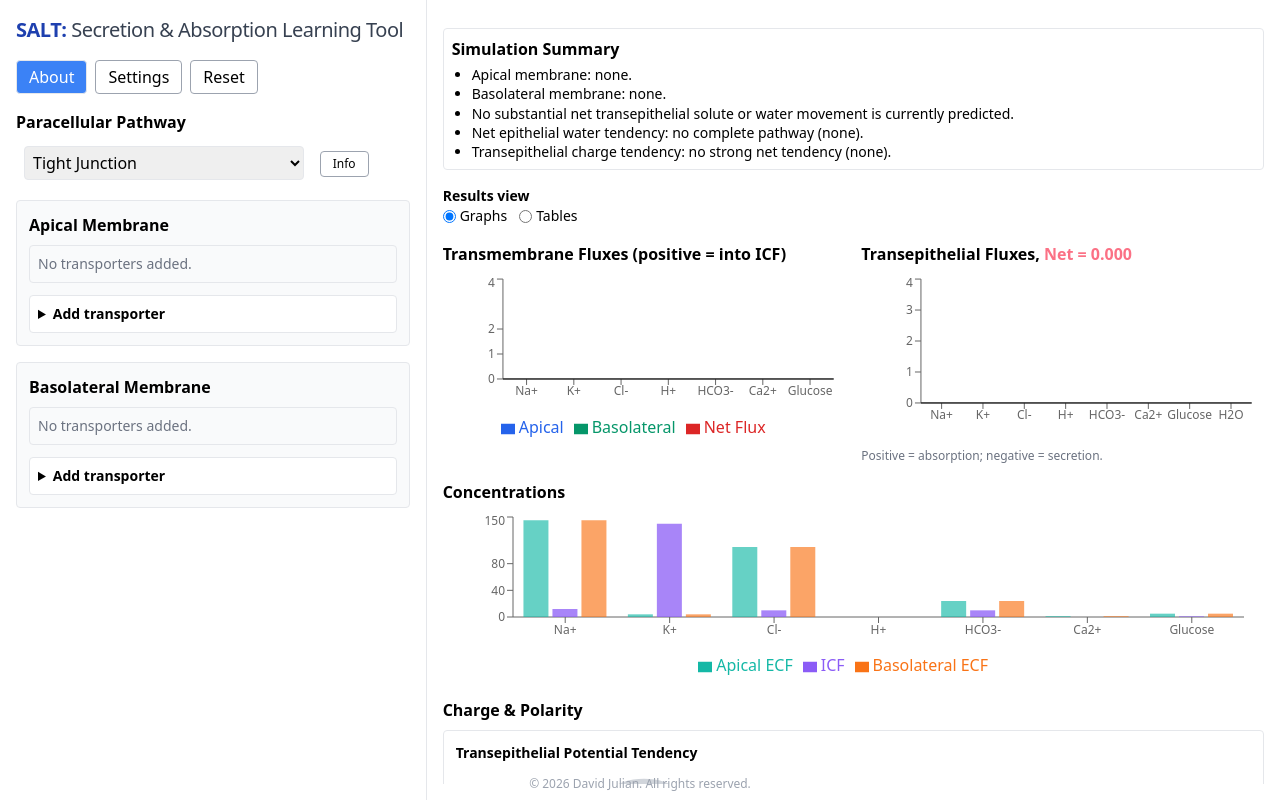
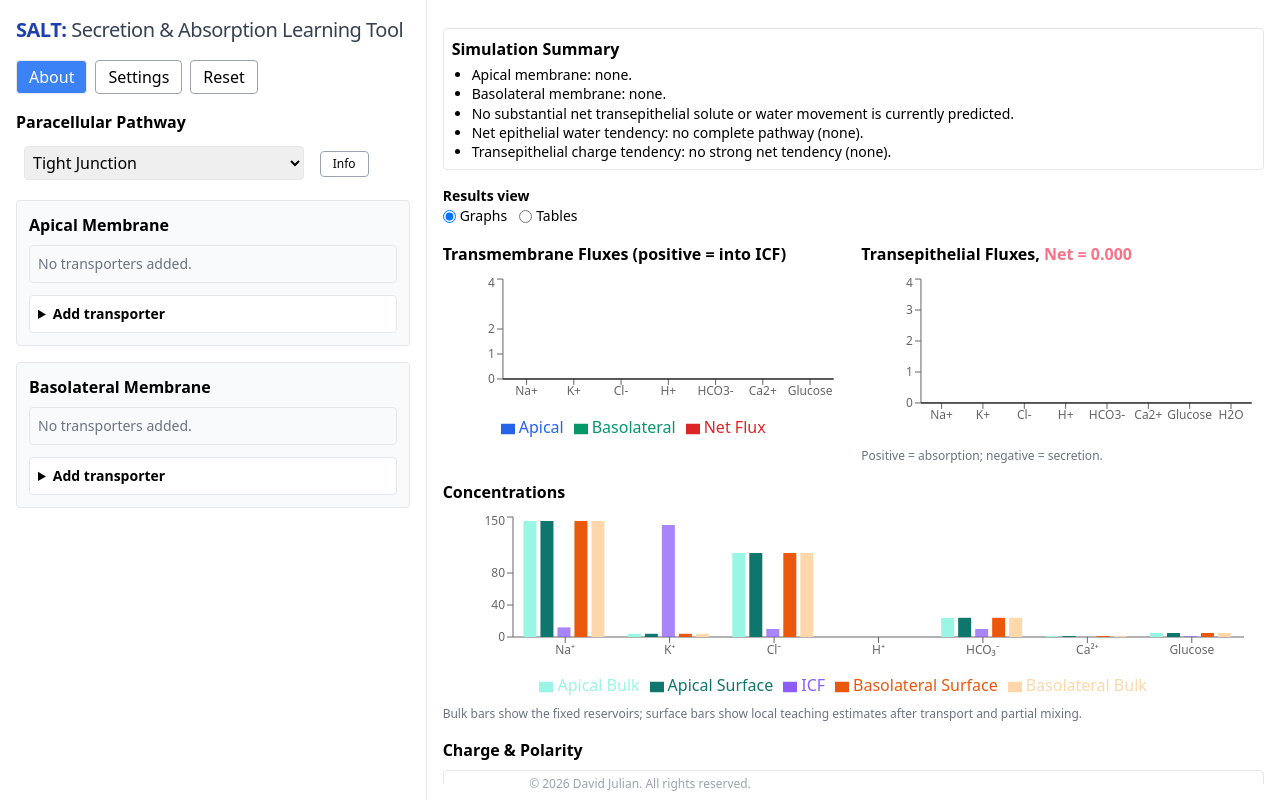
Before and after one commit to davidjulian/SALT, a React (Create React App) app: page / in a window 1280 px wide. Built offline with nearby package versions, Linux system fonts and the light colour scheme.

Commit message:
add apical and basolateral surface layers

```diff
--- a/src/App.js
+++ b/src/App.js
@@ -283,6 +283,66 @@ const INITIAL_CONCENTRATIONS = {
   basolateralECF:{ 'Na+':145, 'K+':4,   'Cl-':105, 'H+':0.00004, 'HCO3-':24, 'Ca2+':1.2, 'Glucose':5,  'H2O':100 }
 };
 
+const CONCENTRATION_EDIT_IONS = ['Na+', 'K+', 'Cl-', 'HCO3-', 'Ca2+', 'Glucose'];
+const ION_LABEL = {
+  'Na+': 'Na⁺',
+  'K+': 'K⁺',
+  'Cl-': 'Cl⁻',
+  'H+': 'H⁺',
+  'HCO3-': 'HCO₃⁻',
+  'Ca2+': 'Ca²⁺',
+  Glucose: 'Glucose',
+  H2O: 'H₂O'
+};
+const SURFACE_TRANSPORT_SENSITIVITY = 0.5;
+const SURFACE_MIXING_FRACTION = 0.25;
+const SURFACE_MAX_MULTIPLIER = 2;
+
+function cloneConcentrations(source) {
+  return {
+    apicalECF: { ...source.apicalECF },
+    icf: { ...source.icf },
+    basolateralECF: { ...source.basolateralECF }
+  };
+}
+
+function surfaceClamp(value, bulkValue) {
+  const upper = Math.max((bulkValue || 1) * SURFACE_MAX_MULTIPLIER, 1);
+  return Math.min(Math.max(value, 0), upper);
+}
+
+function surfacePHDirection(flux) {
+  const surfaceHChange = -flux;
+  if (Math.abs(surfaceHChange) < 0.001) return 'no strong local pH tendency';
+  return surfaceHChange > 0 ? 'surface pH tends lower' : 'surface pH tends higher';
+}
+
+function buildSurfaceConcentrations(apicalBulk, basolateralBulk, apicalFlux, basolateralFlux) {
+  const transportScale = SURFACE_TRANSPORT_SENSITIVITY * (1 - SURFACE_MIXING_FRACTION);
+  const apicalSurface = { ...apicalBulk };
+  const basolateralSurface = { ...basolateralBulk };
+
+  Object.keys(apicalBulk).forEach(ion => {
+    if (ion === 'H2O') return;
+    if (ion === 'H+') {
+      apicalSurface[ion] = apicalBulk[ion];
+      basolateralSurface[ion] = basolateralBulk[ion];
+      return;
+    }
+    apicalSurface[ion] = surfaceClamp(apicalBulk[ion] - (apicalFlux[ion] || 0) * transportScale, apicalBulk[ion]);
+    basolateralSurface[ion] = surfaceClamp(basolateralBulk[ion] - (basolateralFlux[ion] || 0) * transportScale, basolateralBulk[ion]);
+  });
+
+  return {
+    apicalSurface,
+    basolateralSurface,
+    pHTendency: {
+      apical: surfacePHDirection(apicalFlux['H+'] || 0),
+      basolateral: surfacePHDirection(basolateralFlux['H+'] || 0)
+    }
+  };
+}
+
 export default function App() {
   // State
   const [showAbout, setShowAbout] = useState(false);
@@ -292,6 +352,7 @@ export default function App() {
   const [result, setResult] = useState(null);
   const [showSettings, setShowSettings] = useState(false);
   const [resultsView, setResultsView] = useState('graphs');
+  const [baseConcentrations, setBaseConcentrations] = useState(() => cloneConcentrations(INITIAL_CONCENTRATIONS));
 
   // ECF model state
 const [ecfModel, setEcfModel] = useState('infinite'); // 'infinite' or 'finite'
@@ -315,7 +376,8 @@ const [electrochemicalFeedback, setElectrochemicalFeedback] = useState(false);
   paraAnionPerm,
   ecfModel,
   ecfPoolSize,
-  electrochemicalFeedback
+  electrochemicalFeedback,
+  baseConcentrations
 ]);
 
 
@@ -358,6 +420,21 @@ const [electrochemicalFeedback, setElectrochemicalFeedback] = useState(false);
     setTransporters(ts => ts.filter(t => t.uid !== uid));
   };
 
+  const updateBaseConcentration = (compartment, ion, value) => {
+    const numeric = Math.max(Number(value) || 0, 0);
+    setBaseConcentrations(current => ({
+      ...current,
+      [compartment]: {
+        ...current[compartment],
+        [ion]: numeric
+      }
+    }));
+  };
+
+  const resetBaseConcentrations = () => {
+    setBaseConcentrations(cloneConcentrations(INITIAL_CONCENTRATIONS));
+  };
+
   // --- Simulation Logic ---
 
 // Helper to get placements for a transporter in this simulation step
@@ -387,18 +464,19 @@ function transepithelialFlux(ion, entryIds, exitIds, requirePump, apicalFlux, ba
 }
 
 const calculateFluxesAndConcs = (tList = transporters) => {
-  // Use current ECF concentrations (mutable if finite)
+  // Bulk baths are fixed teaching reservoirs; local surface layers are computed below.
+  const baseline = baseConcentrations;
   let apicalECF, basolateralECF;
   if (ecfModel === 'infinite' || !result) {
-    apicalECF = { ...INITIAL_CONCENTRATIONS.apicalECF };
-    basolateralECF = { ...INITIAL_CONCENTRATIONS.basolateralECF };
+    apicalECF = { ...baseline.apicalECF };
+    basolateralECF = { ...baseline.basolateralECF };
   } else {
     apicalECF = { ...result.concentrations.apicalECF };
     basolateralECF = { ...result.concentrations.basolateralECF };
   }
   const apicalFlux = {};
   const basolateralFlux = {};
-  Object.keys(INITIAL_CONCENTRATIONS.apicalECF).forEach(ion => { apicalFlux[ion] = 0; basolateralFlux[ion] = 0; });
+  Object.keys(baseline.apicalECF).forEach(ion => { apicalFlux[ion] = 0; basolateralFlux[ion] = 0; });
 
   const hasNaKATPase = tList.some(t => t.id === 'NaKATPase' && t.placement !== 'none');
 
@@ -414,7 +492,7 @@ const calculateFluxesAndConcs = (tList = transporters) => {
 
     let rate = (t.kinetics.maxRate / (t.kinetics.Km + 1)) * t.density;
     if (t.id === 'NHE3') {
-      const h = (INITIAL_CONCENTRATIONS.icf['H+']);
+      const h = (baseline.icf['H+']);
       const pH = -Math.log10(h);
       const pH50 = 7.2;
       const sigma = 0.05;
@@ -442,25 +520,29 @@ const calculateFluxesAndConcs = (tList = transporters) => {
     });
   }
 
-  const newICF = { ...INITIAL_CONCENTRATIONS.icf };
+  const newICF = { ...baseline.icf };
   Object.entries(netFlux).forEach(([ion, flux]) => { newICF[ion] += flux; });
   newICF['H+'] = Math.max(newICF['H+'], 1e-8);
 
+  const surfaceReport = buildSurfaceConcentrations(apicalECF, basolateralECF, apicalFlux, basolateralFlux);
+  const apicalSurface = surfaceReport.apicalSurface;
+  const basolateralSurface = surfaceReport.basolateralSurface;
+
   // --- Paracellular Pathway Fluxes ---
   const paraFlux = {};
-  Object.keys(INITIAL_CONCENTRATIONS.apicalECF).forEach(ion => { paraFlux[ion] = 0; });
+  Object.keys(baseline.apicalECF).forEach(ion => { paraFlux[ion] = 0; });
 
   if (paracellularType === 'cation') {
     ['Na+','K+'].forEach(ion => {
-      const cap = apicalECF[ion];
-      const blp = basolateralECF[ion];
+      const cap = apicalSurface[ion];
+      const blp = basolateralSurface[ion];
       paraFlux[ion] = paraCationPerm * (cap - blp);
     });
   }
   if (paracellularType === 'anion') {
     ['Cl-','HCO3-'].forEach(ion => {
-      const cap = apicalECF[ion];
-      const blp = basolateralECF[ion];
+      const cap = apicalSurface[ion];
+      const blp = basolateralSurface[ion];
       paraFlux[ion] = paraAnionPerm * (cap - blp);
     });
   }
@@ -536,9 +618,9 @@ const calculateFluxesAndConcs = (tList = transporters) => {
   }
 
   const waterReport = buildWaterReport(
-    apicalECF,
+    apicalSurface,
     newICF,
-    basolateralECF,
+    basolateralSurface,
     tList,
     paracellularType,
     paraCationPerm,
@@ -559,9 +641,12 @@ const calculateFluxesAndConcs = (tList = transporters) => {
     netFlux,
     concentrations: {
       apicalECF,
+      apicalSurface,
       icf: newICF,
+      basolateralSurface,
       basolateralECF
     },
+    surfaceReport,
     paraFlux,
     transepiFluxData,
     waterReport,
@@ -582,14 +667,25 @@ const calculateFluxesAndConcs = (tList = transporters) => {
         net: result.netFlux[ion]
       }))
     : [];
-  const concData = result
-    ? Object.keys(result.concentrations.icf).filter(ion => ion !== 'H2O').map(ion => ({
-        ion,
-        apicalECF: result.concentrations.apicalECF[ion],
-        icf: result.concentrations.icf[ion],
-        basolateralECF: result.concentrations.basolateralECF[ion]
-      }))
+  const concentrationIons = result
+    ? Object.keys(result.concentrations.icf).filter(ion => ion !== 'H2O')
     : [];
+  const concData = concentrationIons.map(ion => ({
+    ion: ION_LABEL[ion] || ion,
+    apicalBulk: result.concentrations.apicalECF[ion],
+    apicalSurface: result.concentrations.apicalSurface?.[ion] ?? result.concentrations.apicalECF[ion],
+    icf: result.concentrations.icf[ion],
+    basolateralSurface: result.concentrations.basolateralSurface?.[ion] ?? result.concentrations.basolateralECF[ion],
+    basolateralBulk: result.concentrations.basolateralECF[ion]
+  }));
+  const concTableData = concentrationIons.map(ion => ({
+    ion: ION_LABEL[ion] || ion,
+    apicalBulk: result.concentrations.apicalECF[ion],
+    apicalSurface: result.concentrations.apicalSurface?.[ion] ?? result.concentrations.apicalECF[ion],
+    icf: result.concentrations.icf[ion],
+    basolateralSurface: result.concentrations.basolateralSurface?.[ion] ?? result.concentrations.basolateralECF[ion],
+    basolateralBulk: result.concentrations.basolateralECF[ion]
+  }));
 
 // For H⁺/K⁺-ATPase, K⁺ flux can occur with HKATPase on either membrane (no exit needed).
 // Parallel/mirrored H⁺ and HCO₃⁻ TE flux logic: require a proton extruder (NHE3, HATPase, HKATPase) on one membrane and NBCe1 on the opposite membrane (plus Na⁺/K⁺ ATPase for NHE3/NBCe1)
@@ -773,6 +869,7 @@ const calculateFluxesAndConcs = (tList = transporters) => {
       <ul className="list-disc ml-6 mb-3 text-sm">
         <li>This is a teaching model that uses arbitrary units. It is intended to preserve directionality, coupling, osmotic tendencies, charge tendencies, and pathway logic, not research-grade flux magnitudes.</li>
         <li>By default, apical and basolateral bath concentrations are treated as fixed reservoirs. The finite ECF option is mainly useful for exploring consequences of changing bath pools.</li>
+        <li>The app distinguishes fixed bulk bath concentrations from local surface-layer concentrations. Surface values shift with transporter flux and partial mixing, so students can see how local gradients may differ from the surrounding reservoir.</li>
         <li>Cell osmolality includes modeled mobile solutes plus fixed intracellular osmoles, representing non-transported proteins, metabolites, phosphates, and other intracellular osmolytes.</li>
         <li>The app can show charge and polarity tendencies. Electrochemical feedback is a development setting for allowing polarity to affect passive flux in a later model pass.</li>
       </ul>
@@ -869,8 +966,9 @@ const calculateFluxesAndConcs = (tList = transporters) => {
       <h3 className="text-lg font-semibold mt-4 mb-1">Water &amp; Osmolality Rules</h3>
       <ul className="list-disc ml-6 text-sm">
         <li>H₂O is not treated as a transported solute concentration. The app reports osmolality and water movement tendencies instead of calculating true cell volume.</li>
-        <li>Apical and basolateral membrane water tendencies are based on the osmotic difference between the cell and the adjacent bath, and require a water pathway on that membrane.</li>
+        <li>Apical and basolateral membrane water tendencies are based on the osmotic difference between the cell and the adjacent local surface layer, and require a water pathway on that membrane.</li>
         <li>Net transcellular epithelial water movement uses a teaching rule: when a complete apical-to-basolateral water pathway exists, water follows net transepithelial solute absorption or secretion. This represents local osmotic coupling that the app does not explicitly model as a standing bath-to-bath osmotic gradient.</li>
+        <li>H⁺ surface changes are reported as pH tendencies rather than recalculated H⁺ concentrations.</li>
       </ul>
 
       <h3 className="text-lg font-semibold mt-4 mb-1">Transepithelial Solute Flux Rules</h3>
@@ -967,7 +1065,7 @@ const calculateFluxesAndConcs = (tList = transporters) => {
 )}
 {showSettings && (
   <div className="fixed inset-0 bg-black bg-opacity-40 flex items-center justify-center z-50">
-    <div className="bg-white rounded-lg p-6 max-w-md shadow-lg">
+    <div className="bg-white rounded-lg p-6 max-w-3xl w-[92vw] shadow-lg overflow-y-auto max-h-[85vh]">
       <h2 className="text-xl font-bold mb-4">Model Settings</h2>
       <div className="mb-4 text-sm text-gray-700">
         <label className="block mb-2 font-semibold">Bath Concentrations</label>
@@ -1016,6 +1114,47 @@ const calculateFluxesAndConcs = (tList = transporters) => {
         <div className="text-gray-500">
           When off, the app reports charge and polarity tendencies without changing flux.
         </div>
+      </div>
+      <div className="mb-4 text-sm text-gray-700">
+        <div className="flex items-center justify-between gap-3 mb-2">
+          <label className="font-semibold">Baseline Concentrations</label>
+          <Button size="sm" variant="outline" onClick={resetBaseConcentrations}>
+            Reset defaults
+          </Button>
+        </div>
+        <p className="text-gray-500 mb-2">
+          These values set fixed bulk reservoirs and the starting cell composition. Local surface concentrations are calculated from transporter fluxes plus fixed partial mixing.
+        </p>
+        <table className="min-w-full table-auto text-left border">
+          <thead>
+            <tr className="bg-gray-100">
+              <th scope="col" className="px-2 py-1 border">Ion or solute</th>
+              <th scope="col" className="px-2 py-1 border">Apical bath</th>
+              <th scope="col" className="px-2 py-1 border">Cell</th>
+              <th scope="col" className="px-2 py-1 border">Basolateral bath</th>
+            </tr>
+          </thead>
+          <tbody>
+            {CONCENTRATION_EDIT_IONS.map(ion => (
+              <tr key={ion}>
+                <th scope="row" className="px-2 py-1 border font-semibold">{ION_LABEL[ion] || ion}</th>
+                {['apicalECF', 'icf', 'basolateralECF'].map(compartment => (
+                  <td key={compartment} className="px-2 py-1 border">
+                    <input
+                      type="number"
+                      min="0"
+                      step={ion === 'Ca2+' ? '0.0001' : '0.1'}
+                      value={baseConcentrations[compartment][ion]}
+                      onChange={e => updateBaseConcentration(compartment, ion, e.target.value)}
+                      className="border rounded p-1 w-full"
+                      aria-label={(ION_LABEL[ion] || ion) + ' ' + compartment + ' baseline concentration'}
+                    />
+                  </td>
+                ))}
+              </tr>
+            ))}
+          </tbody>
+        </table>
       </div>
       <Button className="mt-4" onClick={() => setShowSettings(false)}>
         Close
@@ -1154,15 +1293,20 @@ const calculateFluxesAndConcs = (tList = transporters) => {
                 </div>
                 <div>
                   <h3 className="font-semibold mb-2">Concentrations</h3>
-                  <ResponsiveContainer width="100%" height={170}>
+                  <ResponsiveContainer width="100%" height={190}>
                     <BarChart data={concData} margin={{ top: 5, right: 20, left: 10, bottom: 5 }}>
                       <XAxis dataKey="ion" interval={0} tick={{ fontSize: 12 }} height={36} />
                       <YAxis domain={[0,150]} tick={{ fontSize: 12 }} /><Tooltip formatter={value => (value?.toFixed ? Number(value).toFixed(2) : value)} /><Legend />
-                      <Bar dataKey="apicalECF" name="Apical ECF" fill="#14b8a6" fillOpacity={0.65} />
+                      <Bar dataKey="apicalBulk" name="Apical Bulk" fill="#99f6e4" />
+                      <Bar dataKey="apicalSurface" name="Apical Surface" fill="#0f766e" />
                       <Bar dataKey="icf" name="ICF" fill="#8b5cf6" fillOpacity={0.75} />
-                      <Bar dataKey="basolateralECF" name="Basolateral ECF" fill="#f97316" fillOpacity={0.65} />
+                      <Bar dataKey="basolateralSurface" name="Basolateral Surface" fill="#ea580c" />
+                      <Bar dataKey="basolateralBulk" name="Basolateral Bulk" fill="#fed7aa" />
                     </BarChart>
                   </ResponsiveContainer>
+                  <div className="text-xs text-gray-500 mt-1">
+                    Bulk bars show the fixed reservoirs; surface bars show local teaching estimates after transport and partial mixing.
+                  </div>
                 </div>
               </div>
             ) : (
@@ -1178,14 +1322,16 @@ const calculateFluxesAndConcs = (tList = transporters) => {
                   rows={fluxData}
                 />
                 <AccessibleTable
-                  caption="Concentrations. Values are arbitrary teaching units."
+                  caption="Concentrations. Bulk reservoirs are fixed unless changed in Settings. Surface values are local teaching estimates based on transport and partial mixing."
                   columns={[
                     { key: 'ion', label: 'Ion or solute' },
-                    { key: 'apicalECF', label: 'Apical bath', format: formatTableValue },
+                    { key: 'apicalBulk', label: 'Apical bulk', format: formatTableValue },
+                    { key: 'apicalSurface', label: 'Apical surface', format: formatTableValue },
                     { key: 'icf', label: 'Cell', format: formatTableValue },
-                    { key: 'basolateralECF', label: 'Basolateral bath', format: formatTableValue }
+                    { key: 'basolateralSurface', label: 'Basolateral surface', format: formatTableValue },
+                    { key: 'basolateralBulk', label: 'Basolateral bulk', format: formatTableValue }
                   ]}
-                  rows={concData}
+                  rows={concTableData}
                 />
                 <AccessibleTable
                   caption="Transepithelial fluxes. Positive values indicate absorption and negative values indicate secretion."
@@ -1249,7 +1395,7 @@ const calculateFluxesAndConcs = (tList = transporters) => {
                   <>
                     <div className="grid grid-cols-1 md:grid-cols-3 gap-3 text-sm mb-3">
                       <div className="border rounded p-3">
-                        <div className="font-semibold">Apical</div>
+                        <div className="font-semibold">Apical surface</div>
                         <div>{formatWaterValue(waterReport.osmolality.apical)} arbitrary osmoles</div>
                         <div className="text-gray-600">{waterReport.osmolality.apicalCategory}</div>
                       </div>
@@ -1262,7 +1408,7 @@ const calculateFluxesAndConcs = (tList = transporters) => {
                         <div className="text-gray-600">{waterReport.osmolality.icfCategory}</div>
                       </div>
                       <div className="border rounded p-3">
-                        <div className="font-semibold">Basolateral</div>
+                        <div className="font-semibold">Basolateral surface</div>
                         <div>{formatWaterValue(waterReport.osmolality.basolateral)} arbitrary osmoles</div>
                         <div className="text-gray-600">{waterReport.osmolality.basolateralCategory}</div>
                       </div>
@@ -1283,6 +1429,17 @@ const calculateFluxesAndConcs = (tList = transporters) => {
                         waterReport.netTransepithelial
                       ]}
                     />
+                    <AccessibleTable
+                      caption="Local surface pH tendencies. H+ concentration is not changed by this teaching layer."
+                      columns={[
+                        { key: 'surface', label: 'Surface' },
+                        { key: 'tendency', label: 'Tendency' }
+                      ]}
+                      rows={[
+                        { surface: 'Apical surface', tendency: result.surfaceReport?.pHTendency?.apical || 'no strong local pH tendency' },
+                        { surface: 'Basolateral surface', tendency: result.surfaceReport?.pHTendency?.basolateral || 'no strong local pH tendency' }
+                      ]}
+                    />
                   </>
                 ) : (
                   <div className="space-y-6">
@@ -1295,9 +1452,9 @@ const calculateFluxesAndConcs = (tList = transporters) => {
                         { key: 'note', label: 'Note' }
                       ]}
                       rows={[
-                        { region: 'Apical bath', osmolality: waterReport.osmolality.apical, category: waterReport.osmolality.apicalCategory, note: '' },
+                        { region: 'Apical surface', osmolality: waterReport.osmolality.apical, category: waterReport.osmolality.apicalCategory, note: 'Derived from fixed bath plus local transport/mixing' },
                         { region: 'Cell', osmolality: waterReport.osmolality.icf, category: waterReport.osmolality.icfCategory, note: 'Includes ' + formatWaterValue(waterReport.osmolality.fixedIcf) + ' fixed osmoles' },
-                        { region: 'Basolateral bath', osmolality: waterReport.osmolality.basolateral, category: waterReport.osmolality.basolateralCategory, note: '' }
+                        { region: 'Basolateral surface', osmolality: waterReport.osmolality.basolateral, category: waterReport.osmolality.basolateralCategory, note: 'Derived from fixed bath plus local transport/mixing' }
                       ]}
                     />
                     <AccessibleTable
@@ -1316,6 +1473,17 @@ const calculateFluxesAndConcs = (tList = transporters) => {
                         waterReport.netTransepithelial
                       ]}
                     />
+                    <AccessibleTable
+                      caption="Local surface pH tendencies. H+ concentration is not changed by this teaching layer."
+                      columns={[
+                        { key: 'surface', label: 'Surface' },
+                        { key: 'tendency', label: 'Tendency' }
+                      ]}
+                      rows={[
+                        { surface: 'Apical surface', tendency: result.surfaceReport?.pHTendency?.apical || 'no strong local pH tendency' },
+                        { surface: 'Basolateral surface', tendency: result.surfaceReport?.pHTendency?.basolateral || 'no strong local pH tendency' }
+                      ]}
+                    />
                   </div>
                 )}
               </div>
```
